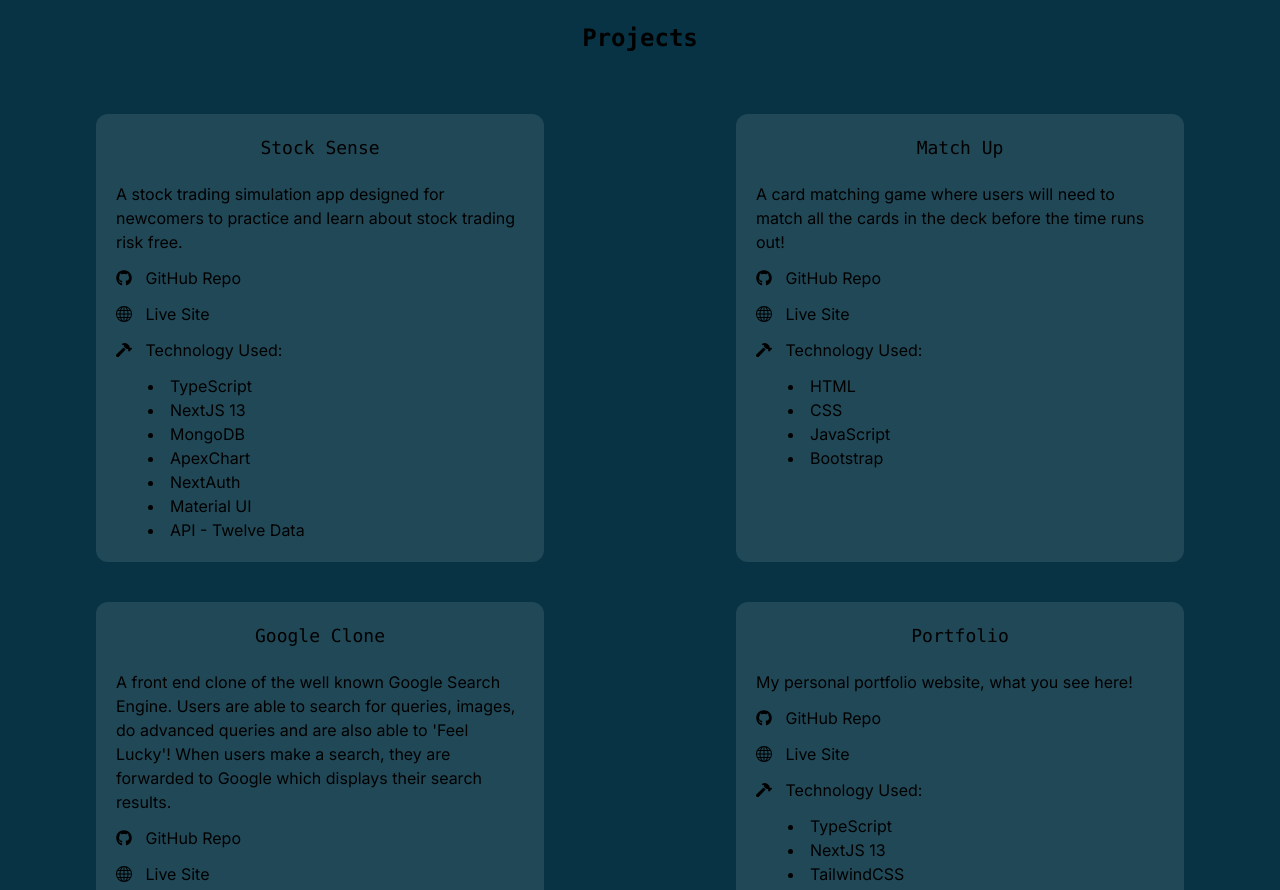
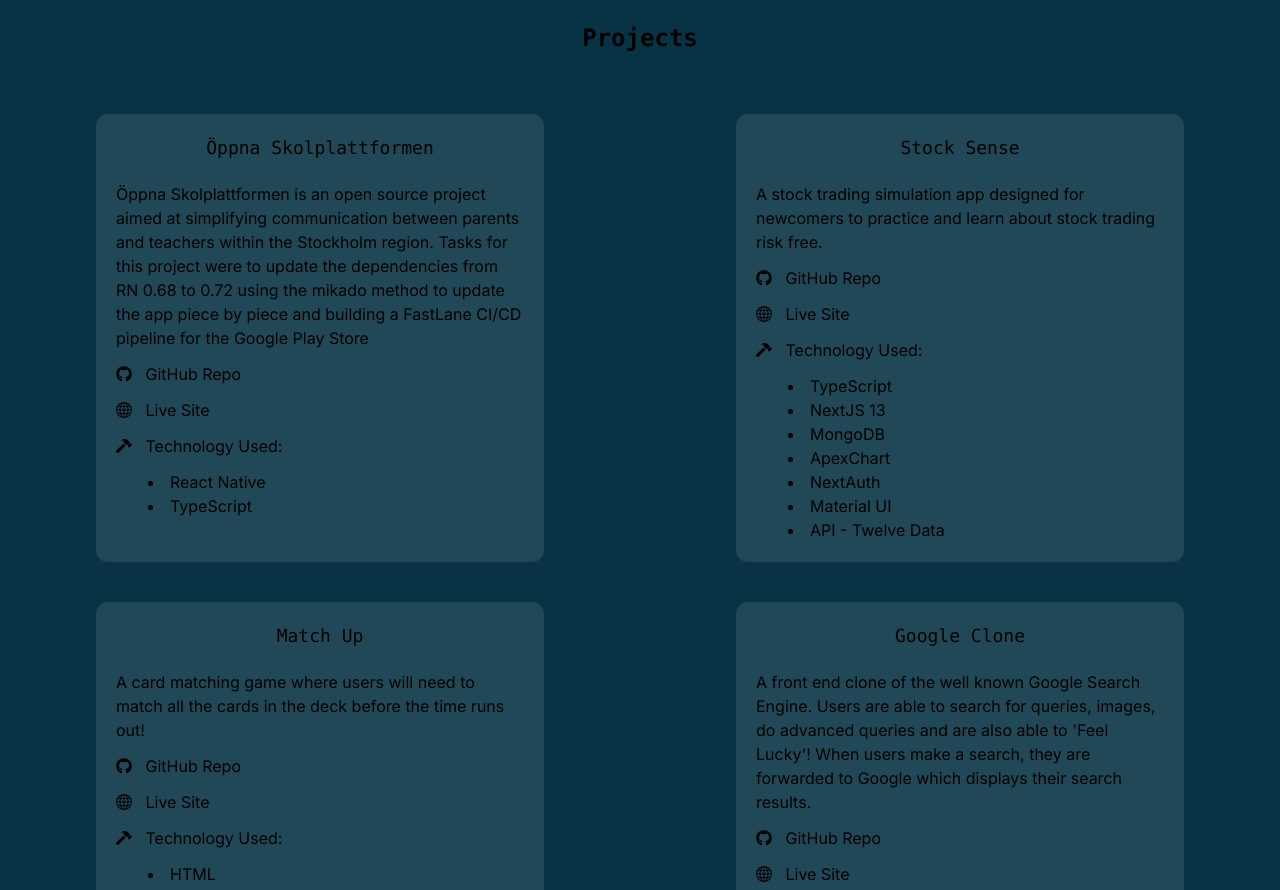
Before and after one commit to coolusername244/portfolio, a Next.js app: page / in a window 1280 px wide. Shown: the part 2520-3410 px from the top of the page. Built offline with nearby package versions, Linux system fonts and the light colour scheme.

Commit message:
feat: Add Öppna Skolplattformen project to ProjectData.ts

```diff
--- a/src/app/components/Projects/ProjectData.ts
+++ b/src/app/components/Projects/ProjectData.ts
@@ -1,4 +1,12 @@
 export const projects = [
+  {
+    name: 'Öppna Skolplattformen',
+    description:
+      'Öppna Skolplattformen is an open source project aimed at simplifying communication between parents and teachers within the Stockholm region. Tasks for this project were to update the dependencies from RN 0.68 to 0.72 using the mikado method to update the app piece by piece and building a FastLane CI/CD pipeline for the Google Play Store',
+    githubLink: 'https://github.com/kolplattformen/skolplattformen',
+    liveLink: 'https://skolplattformen.org/',
+    techUsed: ['React Native', 'TypeScript'],
+  },
   {
     name: 'Stock Sense',
     description:
```
